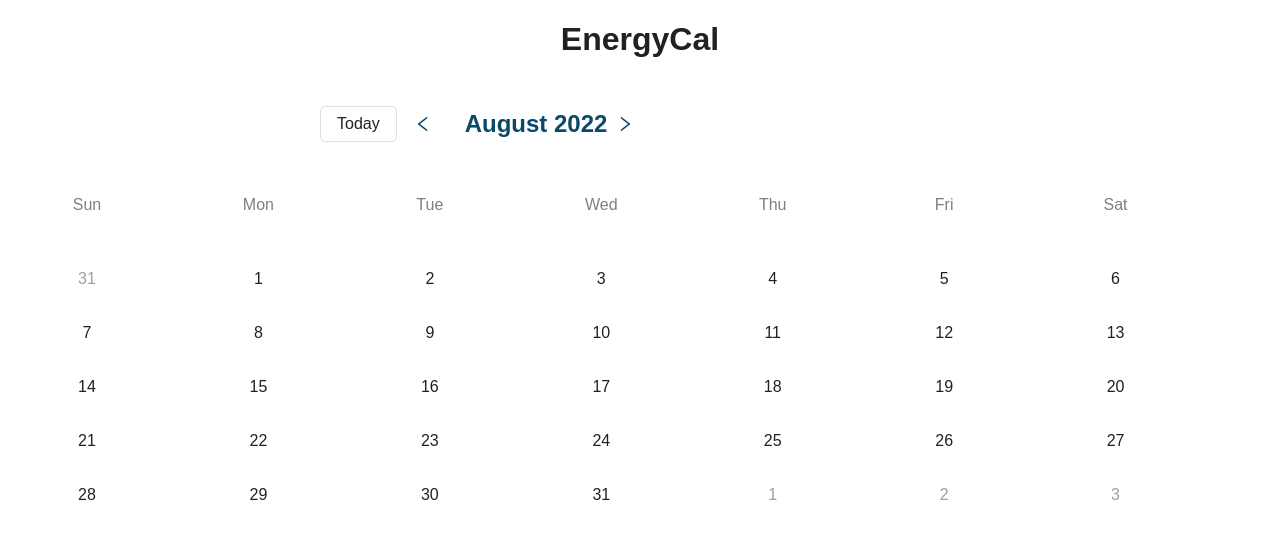
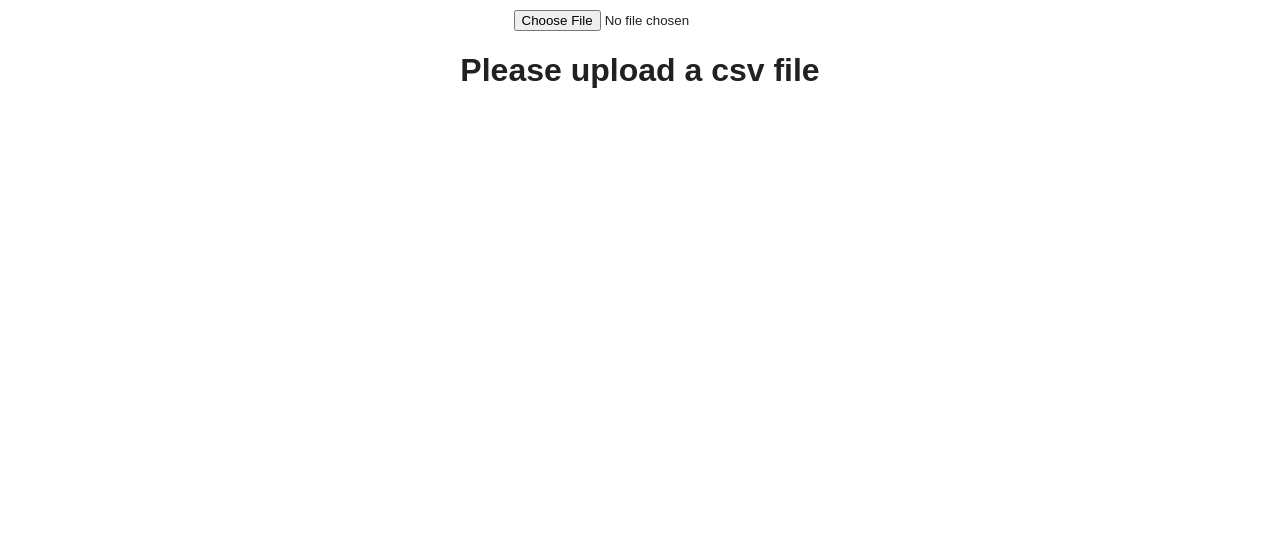
Before and after one commit to TSharma05/energy_calendar, a React (Create React App) app: page / in a window 1280 px wide. Shown: the top 538 px of the page. Built offline with nearby package versions, Linux system fonts and the light colour scheme.

Commit message:
component to pull csv data

```diff
--- a/package.json
+++ b/package.json
@@ -9,6 +9,7 @@
     "@testing-library/user-event": "^13.5.0",
     "date-fn": "^0.0.2",
     "date-fns": "^2.29.2",
+    "papaparse": "^5.3.2",
     "react": "^18.2.0",
     "react-dom": "^18.2.0",
     "react-icons": "^4.4.0",
--- a/src/App.js
+++ b/src/App.js
@@ -1,10 +1,10 @@
 import './App.css';
-import EnergyCal from './pages/EnergyCal/EnergyCal';
+import CSVData from './components/CSVData/CSVData';
 
 function App() {
   return (
     <div className="App">
-      <EnergyCal />
+      <CSVData />
     </div>
   );
 }
--- /dev/null
+++ b/src/components/CSVData/CSVData.js
@@ -0,0 +1,112 @@
+import React, { useState } from "react";
+import Papa from "papaparse";
+import EnergyCal from "../../pages/EnergyCal/EnergyCal";
+
+
+export default function CSVData() {
+
+    // state to store the parsed csv data
+    const [csvData, setCsvData] = useState([]);
+
+    // method to view file contents via the onChange event
+    const changeHandler = (e) => {
+        Papa.parse(e.target.files[0], {
+            header: true,
+            skipEmptyLines: true,
+            complete: (results) => {
+                setCsvData(results.data);
+            },
+        });
+    };
+
+    // method to combine data that is on the same day
+    const getData = csvData.map((item) => {
+        // create a date variable
+        const date = item["Date & Time"].split(" ")[0];
+
+        // for similar dates, add the usage data together
+        // for similar dates, add the generation data together
+        if (csvData.filter((item) => { return item["Date & Time"].split(" ")[0] === date;
+        })){
+            const usage = csvData.filter((item) => { return item["Date & Time"].split(" ")[0] === date;
+            }).map((item) => { return parseFloat(item["Usage [kW]"]);
+            }).reduce((a, b) => { return a + b;
+            }).toFixed(1);
+
+            const generation = csvData.filter((item) => { return item["Date & Time"].split(" ")[0] === date;
+            }).map((item) => { return parseFloat(item["Generation [kW]"]);
+            }).reduce((a, b) => { return a + b;
+            }).toFixed(1);
+
+            const [year, month, day] = date.split("-");
+            const dateFormat = new Date(+year, +month - 1, +day);
+
+
+            return {strDate: date, date: dateFormat, usage: usage, generation: generation};
+        } else {
+            return "No data"
+        }
+    })
+
+    // method to clean up data so it's not repeating
+    const cleanData = getData.filter((item, index) => {
+        const _value = JSON.stringify(item);
+        return index === getData.findIndex((obj) => { return JSON.stringify(obj) === _value})
+    });
+
+    // console.log(cleanData)
+
+    // add count key to each item to help with color coding the days based on energy generated
+    cleanData.forEach(object => {
+        if (object.generation >= 1 && object.generation <= 10) {
+            object.count = 1;
+          }
+          else if (object.generation >= 11 && object.generation <= 20) {
+            object.count = 2;
+          }
+          else if (object.generation >= 21 && object.generation <= 30) {
+            object.count = 3;
+          }
+          else if (object.generation >= 31 && object.generation <= 40) {
+            object.count = 4;
+          }
+          else if (object.generation >= 40.1) {
+            object.count = 5;
+          }
+          else {
+            object.count = 0;
+          }
+    })
+
+    var revData = cleanData.reverse();
+
+    // method to send data to the parent component
+    const sendData = () => {
+        if (csvData.length > 0) {
+            return (
+                <div>
+                    <EnergyCal data={revData} />
+                </div>
+            )
+        } else {
+            return (
+                <div>
+                    <h1>Please upload a csv file</h1>
+                </div>
+            )
+        }
+    }
+
+    return (
+        <div className="csvData">
+            <input
+                type="file"
+                name="file"
+                accept=".csv"
+                onChange={changeHandler}
+                style={{display: "block", margin:"10px auto"}}
+            />
+            {sendData()}
+        </div>
+    )
+}
```
Also changed, not shown: 2 other files (tests, documents, lock files or other folders).
